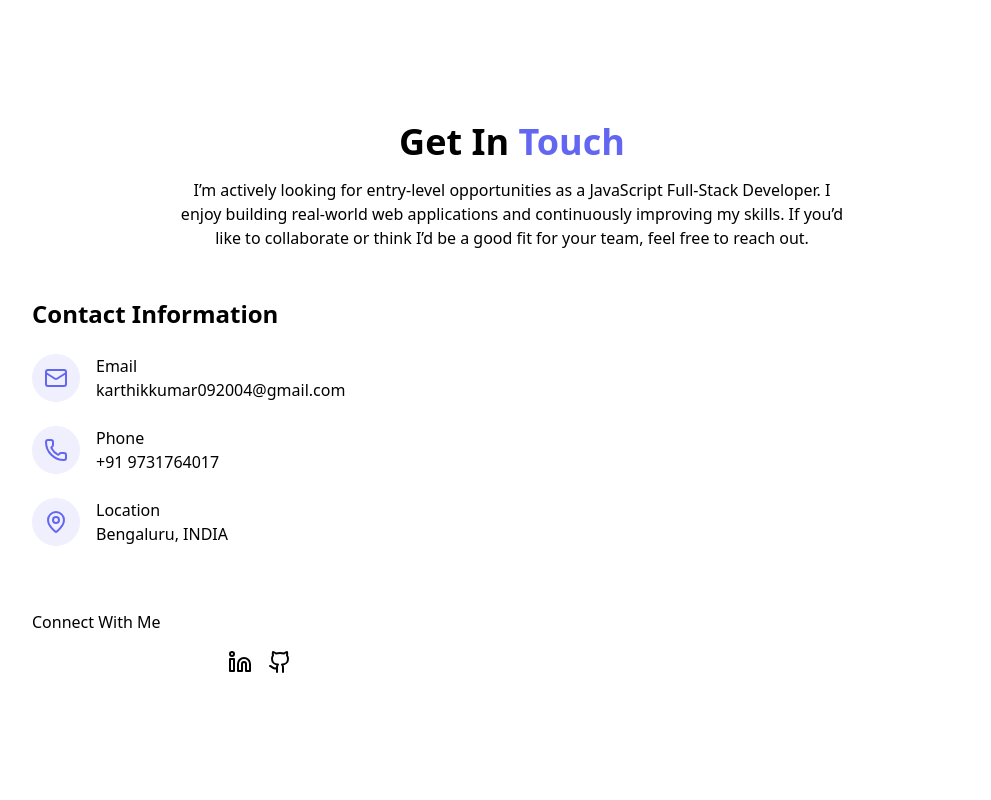
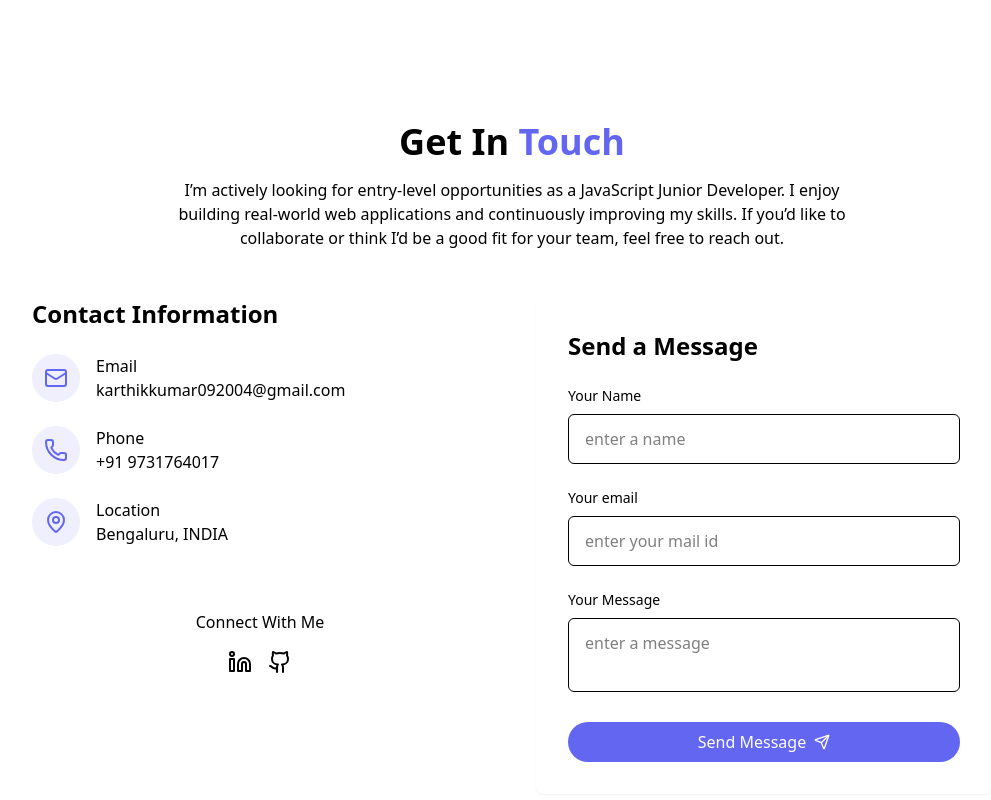
Before and after one commit to Karthik171819/Portfolio, a React (Vite) app in the folder vite-project/: page / in a window 1280 px wide. Shown: the part 3134-3934 px from the top of the page, without its empty margins (128-1119 px from the left). Built offline with nearby package versions, Linux system fonts and the light colour scheme.

Commit message:
Portfolio

```diff
--- a/vite-project/src/components/ContactSection.jsx
+++ b/vite-project/src/components/ContactSection.jsx
@@ -1,4 +1,5 @@
-import { Mail, Phone, MapPin, Linkedin, Github } from "lucide-react";
+import { Mail, Phone, MapPin, Linkedin, Github, Send } from "lucide-react";
+import { cn } from "@/lib/utils";
 
 export const ContactSection = () => {
   return (
@@ -10,7 +11,7 @@ export const ContactSection = () => {
 
         <p className="text-center text-muted-foreground mb-12 max-w-2xl mx-auto">
           I’m actively looking for entry-level opportunities as a JavaScript
-          Full-Stack Developer. I enjoy building real-world web applications and
+          Junior Developer. I enjoy building real-world web applications and
           continuously improving my skills. If you’d like to collaborate or
           think I’d be a good fit for your team, feel free to reach out.
         </p>
@@ -69,18 +70,89 @@ export const ContactSection = () => {
             </div>
 
             {/* social media active links */}
-            <div className="pt-8" >
+            <div className="pt-8 flex flex-col items-center">
               <h4 className="font-medium mb-4"> Connect With Me</h4>
               <div className="flex space-x-4 justify-center">
                 <a href="https://www.linkedin.com/in/karthik-k-dev/">
-                  <Linkedin/>
+                  <Linkedin />
                 </a>
 
                 <a href="https://github.com/Karthik171819">
-                  <Github/>
+                  <Github />
                 </a>
               </div>
             </div>
+          </div>
+
+          {/* contact form */}
+          <div className="bg-card p-8 rounded-lg shadow-xs">
+            <h3 className="text-2xl font-semibold mb-6"> Send a Message</h3>
+
+            <form className="space-y-6">
+              <div>
+                <label
+                  htmlFor="name"
+                  className="block text-sm font-medium mb-2"
+                >
+                  {" "}
+                  Your Name
+                </label>
+                <input
+                  type="text"
+                  id="name"
+                  name="name"
+                  required
+                  className="w-full px-4 py-3 rounded-md border border-input bg-background focus:outlined-hidden focus:ring-2 focus:ring-accent"
+                  placeholder="enter a name"
+                />
+              </div>
+
+              <div>
+                <label
+                  htmlFor="email"
+                  className="block text-sm font-medium mb-2"
+                >
+                  {" "}
+                  Your email
+                </label>
+                <input
+                  type="email"
+                  id="email"
+                  name="email"
+                  required
+                  className="w-full px-4 py-3 rounded-md border border-input bg-background focus:outlined-hidden focus:ring-2 focus:ring-accent"
+                  placeholder="enter your mail id"
+                />
+              </div>
+
+              <div>
+                <label
+                  htmlFor="message"
+                  className="block text-sm font-medium mb-2"
+                >
+                  {" "}
+                  Your Message
+                </label>
+                <textarea
+                  type="text"
+                  id="message"
+                  name="message"
+                  required
+                  className="w-full px-4 py-3 rounded-md border border-input bg-background focus:outlined-hidden focus:ring-2 focus:ring-accent resize-none"
+                  placeholder="enter a message"
+                />
+              </div>
+
+              <button
+                type="submit"
+                className={cn(
+                  "cosmic-button w-full flex items-center justify-center gap-2"
+                )}
+              >
+                Send Message
+                <Send size={16}/>
+              </button>
+            </form>
           </div>
         </div>
       </div>
```
